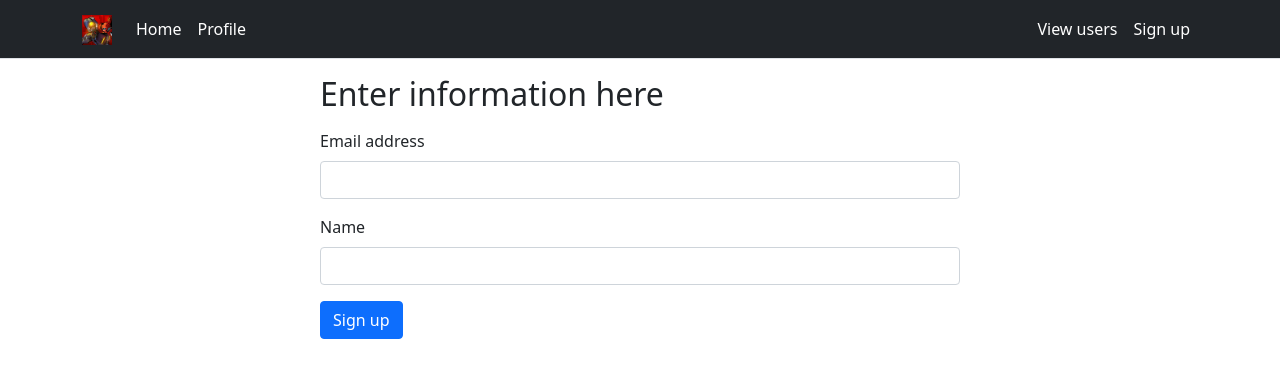
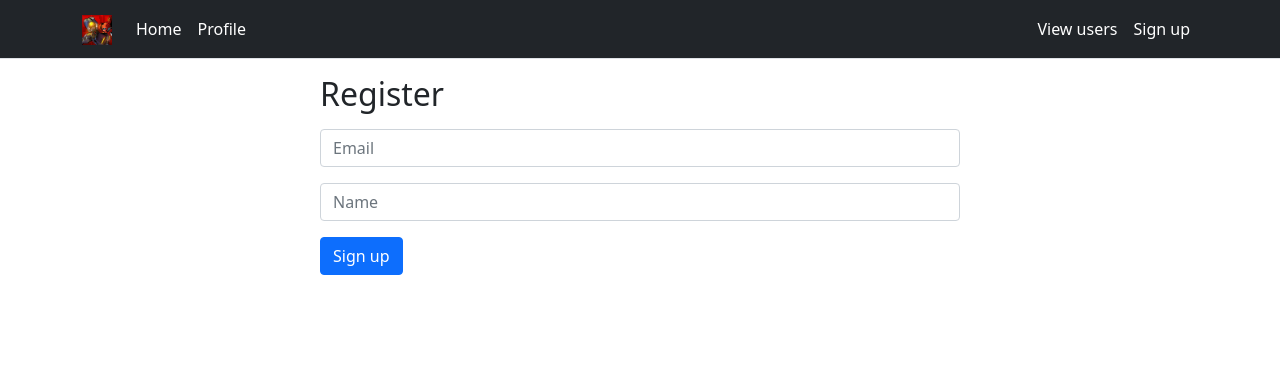
Before and after one commit to shivanshgalaxy/react-user-page, a React (Vite) app: page /login in a window 1280 px wide. Shown: the top 378 px of the page. Built offline with nearby package versions, Linux system fonts and the light colour scheme.

Commit message:
Add routing for pages and create a separate page for showing users

```diff
--- a/src/App.tsx
+++ b/src/App.tsx
@@ -1,13 +1,16 @@
 import "./App.css";
 import "bootstrap/dist/js/bootstrap.bundle.min.js";
 import { BrowserRouter as Router, Route, Routes } from "react-router-dom";
-import React, { createContext, useContext, useState, Dispatch, SetStateAction } from "react";
-import GetUsers from "./components/GetUsers";
-import ShowUsers from "./components/ShowUsers";
-import InputForm from "./components/InputForm";
+import React, {
+  createContext,
+  useState,
+  Dispatch,
+  SetStateAction,
+} from "react";
 import Navbar from "./components/Navbar";
-import About from "./components/About";
 import Login from "./pages/Login";
+import Users from "./pages/Users";
+import Home from "./pages/Home";
 
 interface UserContextType {
   users: User[];
@@ -44,15 +47,12 @@ function App() {
 
   return (
     <Router>
-      <UserContext.Provider value={{users, setUser}}>
+      <UserContext.Provider value={{ users, setUser }}>
         <Navbar />
         <Routes>
-          <Route path="/" element={<About />} />
-          <Route
-            path="/login"
-            element={<Login />}
-          />
-          <Route></Route>
+          <Route path="/" element={<Home />} />
+          <Route path="/login" element={<Login />} />
+          <Route path="/users" element={<Users />}></Route>
         </Routes>
 
         {/*<div className="input-form-container mb-5">*/}
@@ -60,10 +60,6 @@ function App() {
         {/*  <h2>Get users from an API here</h2>*/}
         {/*  <GetUsers onClick={onGetUserClick}>Get users</GetUsers>*/}
         {/*</div>*/}
-
-        {/*<div className="input-form-container">*/}
-        {/*  <ShowUsers userList={users}></ShowUsers>*/}
-        {/*</div>*/}
       </UserContext.Provider>
     </Router>
   );
--- a/src/components/InputForm.tsx
+++ b/src/components/InputForm.tsx
@@ -1,5 +1,5 @@
 import { ChangeEvent, FormEvent, useState } from "react";
-import {User} from "../App";
+import { User } from "../App";
 
 interface Props {
   onUserChange: (user: User) => void;
@@ -32,23 +32,23 @@ function InputForm({ onUserChange, children }: Props) {
   return (
     <form className="mt-3" onSubmit={handleSubmit}>
       <div className="mb-3">
-        <label className="form-label">Email address</label>
         <input
           type="email"
           className="form-control"
           id="inputEmail1"
           value={email}
           onChange={handleEmailChange}
+          placeholder="Email"
         />
       </div>
       <div className="mb-3">
-        <label className="form-label">Name</label>
         <input
           type="text"
           className="form-control"
           id="inputUsername"
           value={firstName}
           onChange={handleNameChange}
+          placeholder="Name"
         />
       </div>
       <button type="submit" className="btn btn-primary">
--- a/src/components/ShowUsers.tsx
+++ b/src/components/ShowUsers.tsx
@@ -1,5 +1,4 @@
 import {User} from "../App";
-import {useState} from "react";
 
 interface Props {
   userList: User[];
--- /dev/null
+++ b/src/pages/Home.tsx
@@ -0,0 +1,7 @@
+import About from "../components/About";
+
+function Home() {
+  return <About />;
+}
+
+export default Home;
--- a/src/pages/Login.tsx
+++ b/src/pages/Login.tsx
@@ -1,6 +1,6 @@
-import React, { useContext } from 'react';
-import InputForm from '../components/InputForm';
-import { UserContext, User } from '../App';
+import React, { useContext } from "react";
+import InputForm from "../components/InputForm";
+import { UserContext, User } from "../App";
 
 function Login() {
   const { users, setUser } = useContext(UserContext);
@@ -11,7 +11,7 @@ function Login() {
 
   return (
     <div className="input-form-container mt-3 mb-5">
-            <h2>Enter information here</h2>
+      <h2>Register</h2>
       <InputForm onUserChange={handleUserChange}>Sign up</InputForm>
     </div>
   );
--- /dev/null
+++ b/src/pages/Users.tsx
@@ -0,0 +1,15 @@
+import ShowUsers from "../components/ShowUsers";
+import {useContext} from "react";
+import {User, UserContext} from "../App";
+
+function Users() {
+    const {users, setUser} = useContext(UserContext)
+
+    return (
+    <div className="input-form-container">
+      <ShowUsers userList={users}></ShowUsers>
+    </div>
+  );
+}
+
+export default Users;
```
Lines whose indentation alone changed are shown as unchanged.
